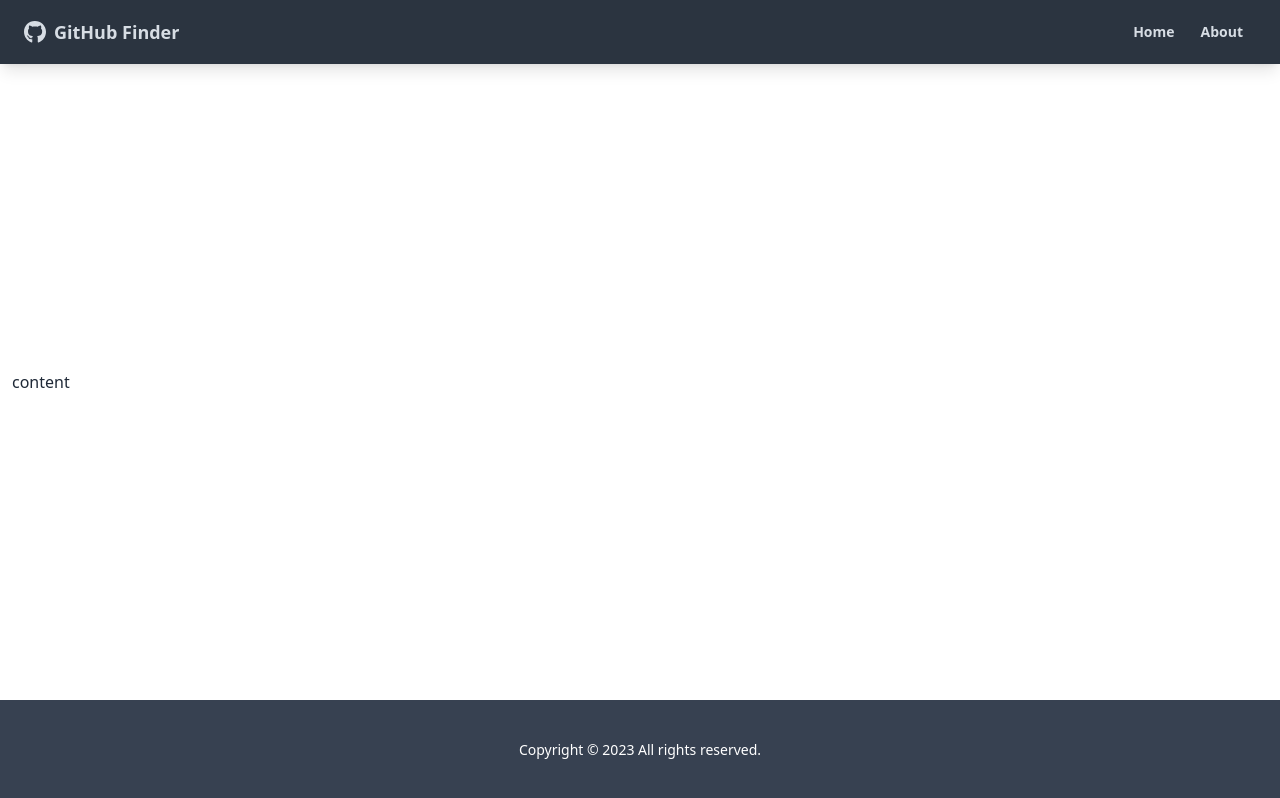
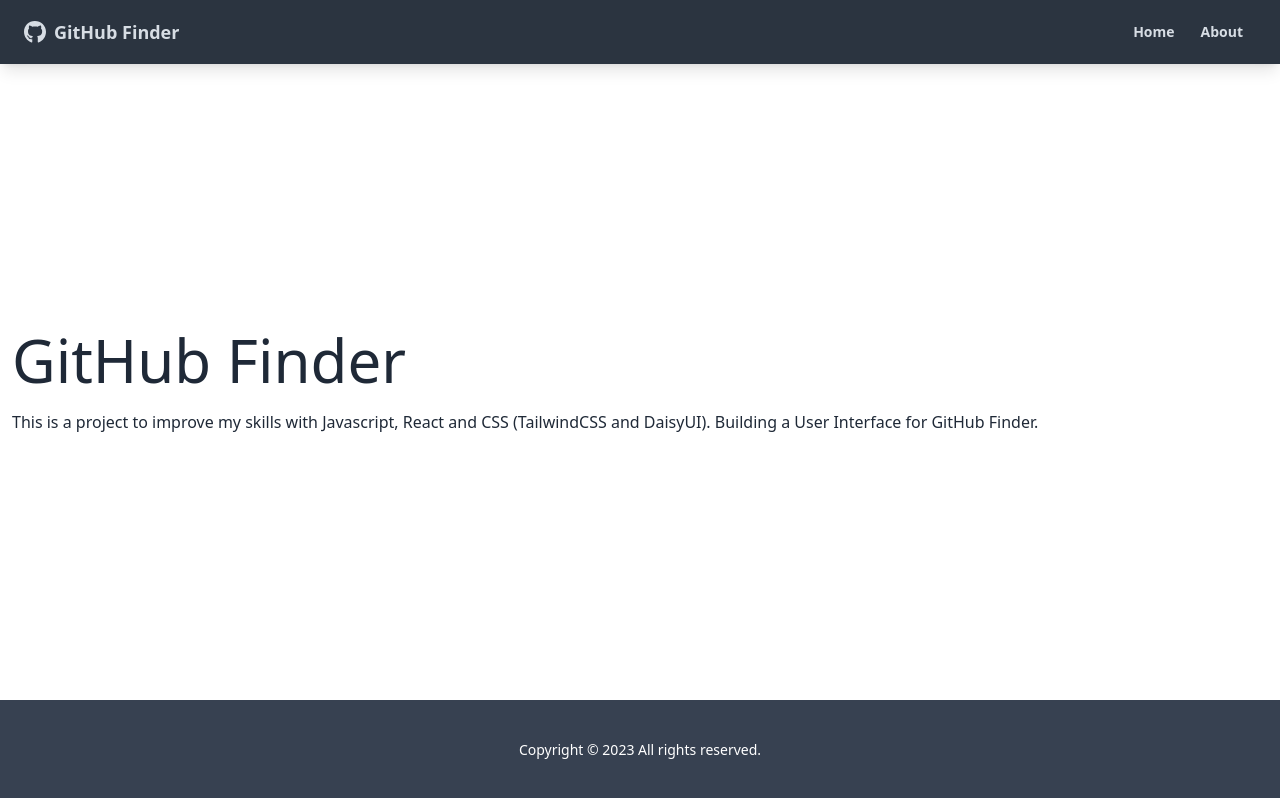
Before and after one commit to atmmoreira/project.github.finder.react.vite, a React (Vite) app: page /about in a window 1280 px wide. Built offline with nearby package versions, Linux system fonts and the light colour scheme.

Commit message:
feature: add pages Home, About and NotFound

```diff
--- a/src/App.jsx
+++ b/src/App.jsx
@@ -1,13 +1,24 @@
-import { BrowserRouter as Router, Route } from "react-router-dom";
+import { BrowserRouter as Router, Route, Routes } from "react-router-dom";
 import Navbar from "./components/layout/Navbar";
 import Footer from "./components/layout/Footer";
+// Pages
+import Home from "./pages/Home";
+import About from "./pages/About";
+import NotFound from "./pages/NotFound";
 
 function App() {
   return (
     <Router>
       <div className="flex flex-col justify-between h-screen">
         <Navbar />
-        <main className="container mx-auto  px-3 pb-12">content</main>
+        <main className="container mx-auto  px-3 pb-12">
+          <Routes>
+            <Route path="/" element={<Home />} />
+            <Route path="/about" element={<About />} />
+            <Route path="/notfound" element={<NotFound />} />
+            <Route path="/*" element={<NotFound />} />
+          </Routes>
+        </main>
         <Footer />
       </div>
     </Router>
--- /dev/null
+++ b/src/pages/About.jsx
@@ -0,0 +1,13 @@
+function About() {
+  return (
+    <div>
+      <h1 className="text-6xl font-light mb-5">GitHub Finder</h1>
+      <p>
+        This is a project to improve my skills with Javascript, React and CSS
+        (TailwindCSS and DaisyUI). Building a User Interface for GitHub Finder.
+      </p>
+    </div>
+  );
+}
+
+export default About;
--- /dev/null
+++ b/src/pages/Home.jsx
@@ -0,0 +1,11 @@
+import React from "react";
+
+function Home(props) {
+  return (
+    <div>
+      <h1 className="text-6xl font-light">Home</h1>
+    </div>
+  );
+}
+
+export default Home;
--- /dev/null
+++ b/src/pages/NotFound.jsx
@@ -0,0 +1,20 @@
+import { FaHome } from "react-icons/fa";
+import { Link } from "react-router-dom";
+
+function NotFound() {
+  return (
+    <div className="hero">
+      <div className="text-center hero-content">
+        <div className="max-w-lg">
+          <h1 className="text-8xl font-bold mb-8">Oops!</h1>
+          <p className="text-5xl mb-8">404 - Page not Found!</p>
+          <Link to="/" className="btn btn-primary btn-lg">
+            <FaHome className="mr-2" /> Back to Home
+          </Link>
+        </div>
+      </div>
+    </div>
+  );
+}
+
+export default NotFound;
```
